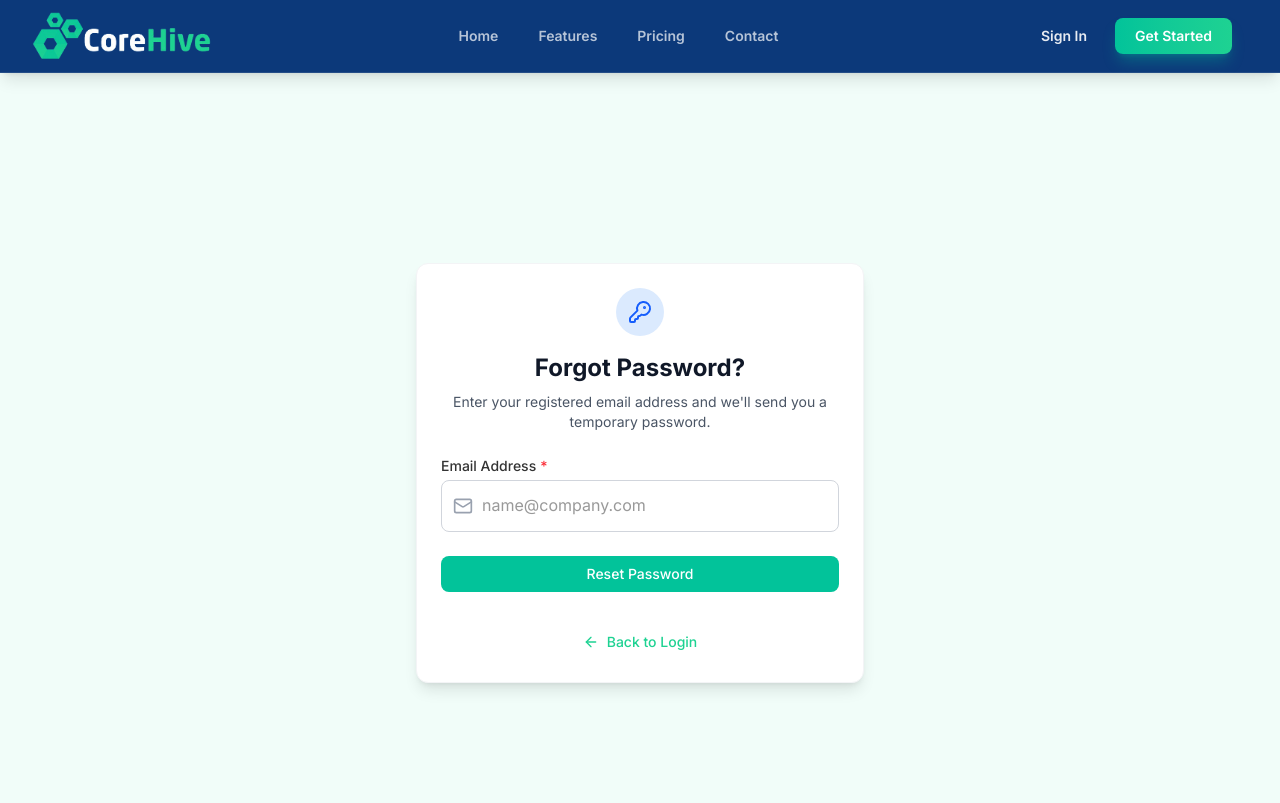
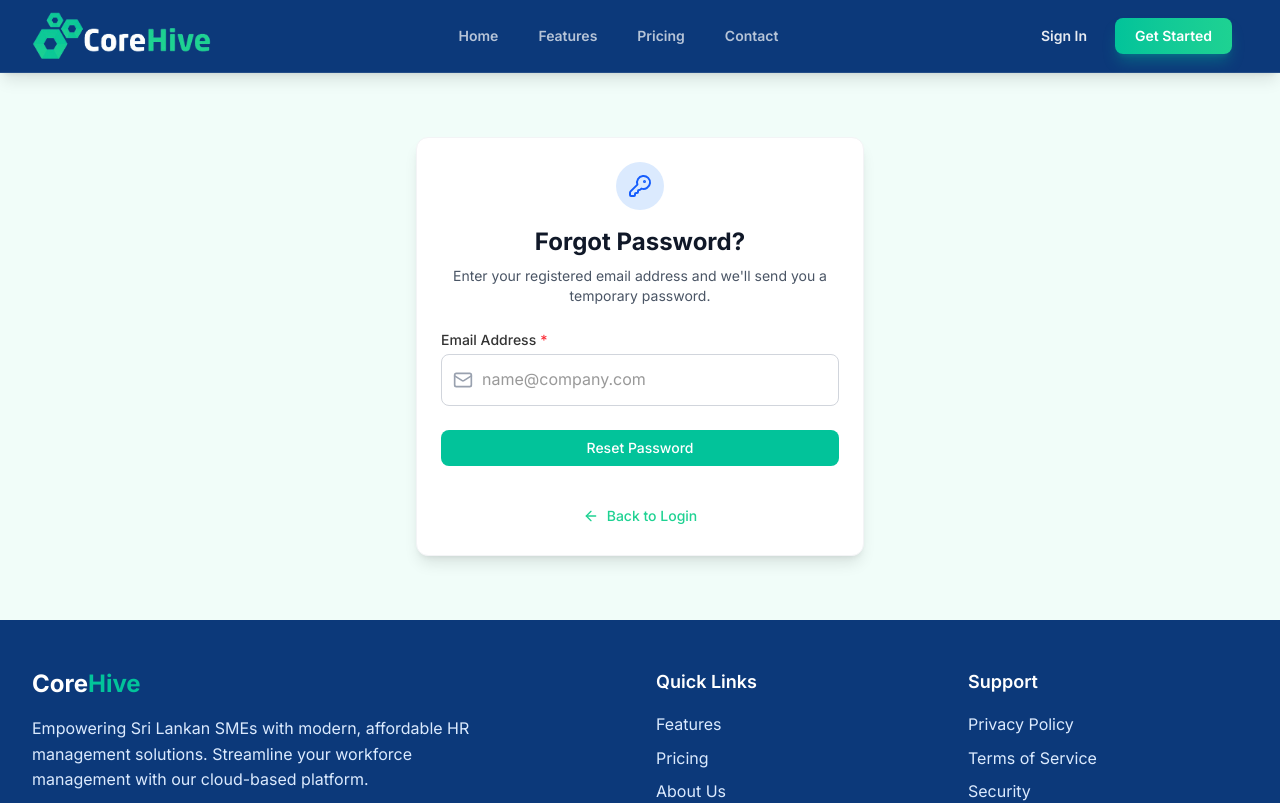
Before and after one commit to She-han/CoreHive-SaaS_HR_Platform, a React (Vite) app in the folder frontend/: page /forgot-password in a window 1280 px wide. Shown: the top 803 px of the page. Built offline with nearby package versions, Linux system fonts and the light colour scheme.

Commit message:
UI updated

```diff
--- a/frontend/src/pages/auth/ForgetPasswordPage.jsx
+++ b/frontend/src/pages/auth/ForgetPasswordPage.jsx
@@ -8,6 +8,7 @@ import Input from '../../components/common/Input';
 import Card from '../../components/common/Card';
 import Alert from '../../components/common/Alert';
 import Navbar from '../../components/layout/Navbar';
+import Footer from '../../components/layout/Footer';
 
 export const ForgetPasswordPage = () => {
   const [email, setEmail] = useState('');
@@ -52,7 +53,7 @@ export const ForgetPasswordPage = () => {
   return (
     <>
       <Navbar />
-      <div className="min-h-screen bg-background-primary flex items-center justify-center py-12 px-4">
+      <div className=" bg-background-primary flex items-center justify-center py-16 px-4">
         <div className="max-w-md w-full">
           <Card className="bg-white shadow-lg">
             <div className="text-center mb-6">
@@ -106,6 +107,7 @@ export const ForgetPasswordPage = () => {
           </Card>
         </div>
       </div>
+      <Footer/>
     </>
   );
 };
```
